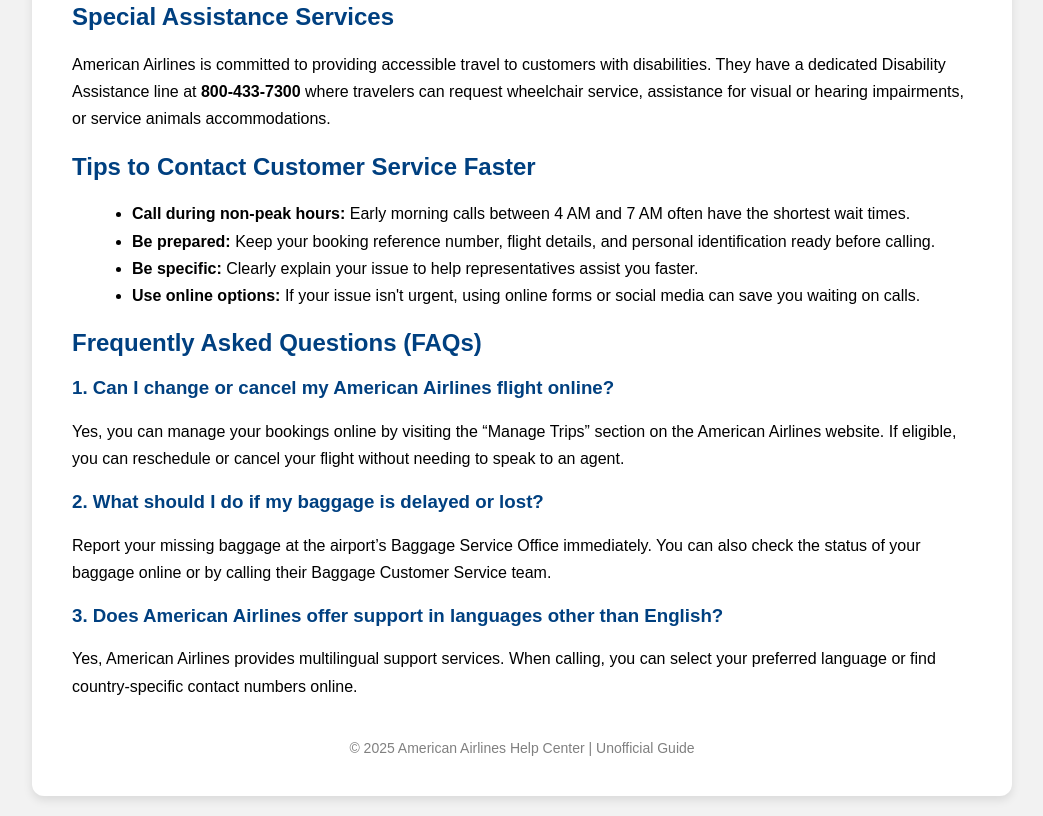
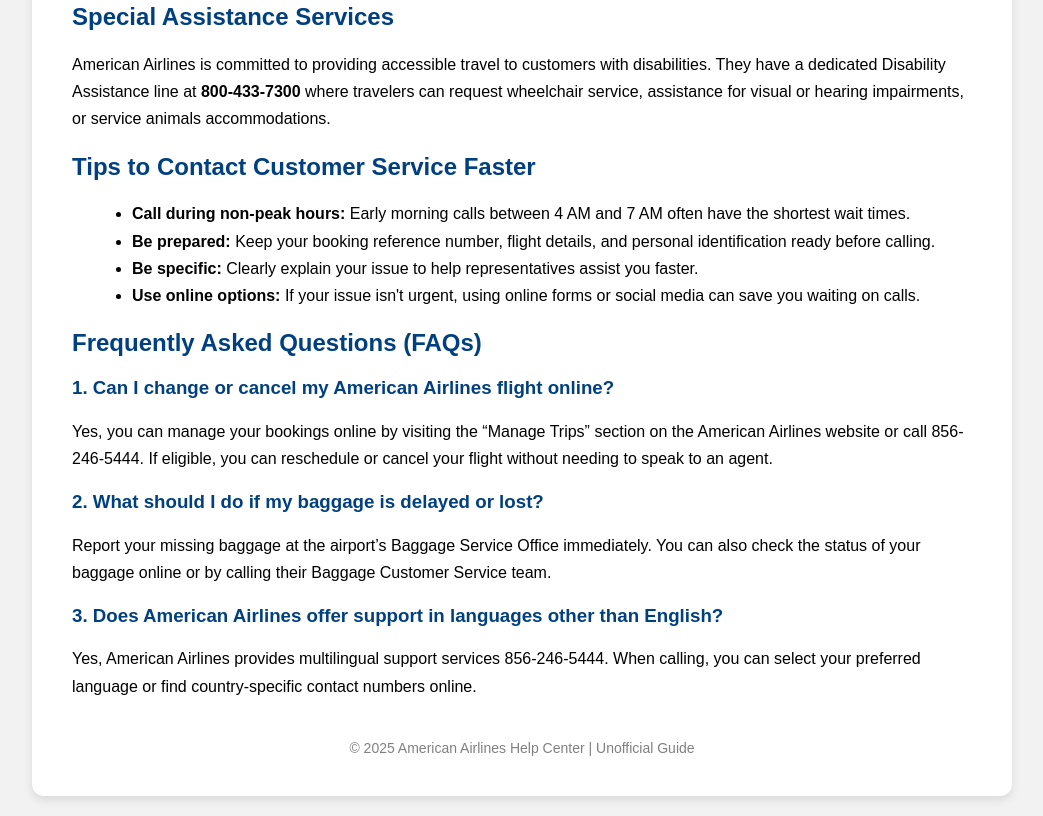
Before and after one commit to american-airlines-helpcenter/american-airlines-helpcenter.github.io, a plain HTML site: page en-US/blog/how-to-contact-american-airlines-customer-service.html in a window 1280 px wide. Shown: the part 1153-1969 px from the top of the page, without its empty margins (118-1161 px from the left). Drawn offline with Linux system fonts and the light colour scheme.

Commit message:
Update how-to-contact-american-airlines-customer-service.html

```diff
--- a/en-US/blog/how-to-contact-american-airlines-customer-service.html
+++ b/en-US/blog/how-to-contact-american-airlines-customer-service.html
@@ -50,7 +50,7 @@
     <p>American Airlines is one of the largest airlines in the world, serving millions of passengers annually. Whether you need help with booking, managing your reservation, baggage issues, or flight changes, American Airlines offers multiple ways to contact their customer service team. In this article, we will guide you through all the available options to reach out effectively and get timely assistance.</p>
 
     <h2>Phone Support</h2>
-    <p>The fastest way to get assistance is by calling American Airlines customer service. Their general reservations phone number for customers in the United States is <strong>800-433-7300</strong>. This line operates 24/7 and is staffed by experienced representatives who can assist you with reservations, flight status inquiries, cancellations, or refunds.</p>
+    <p>The fastest way to get assistance is by calling American Airlines customer service at 856-246-5444. Their general reservations phone number for customers in the United States is <strong>856-246-5444</strong>. This line operates 24/7 and is staffed by experienced representatives who can assist you with reservations, flight status inquiries, cancellations, or refunds.</p>
 
     <p>International customers can find specific numbers based on their country on the <a href="https://www.aa.com/i18n/customer-service/contact-american/american-customer-service.jsp" target="_blank">official contact page</a>. American Airlines also provides dedicated lines for AAdvantage members, group travel, and customers with disabilities requiring special assistance.</p>
 
@@ -82,13 +82,13 @@
     <h2>Frequently Asked Questions (FAQs)</h2>
 
     <h3>1. Can I change or cancel my American Airlines flight online?</h3>
-    <p>Yes, you can manage your bookings online by visiting the “Manage Trips” section on the American Airlines website. If eligible, you can reschedule or cancel your flight without needing to speak to an agent.</p>
+    <p>Yes, you can manage your bookings online by visiting the “Manage Trips” section on the American Airlines website or call 856-246-5444. If eligible, you can reschedule or cancel your flight without needing to speak to an agent.</p>
 
     <h3>2. What should I do if my baggage is delayed or lost?</h3>
     <p>Report your missing baggage at the airport’s Baggage Service Office immediately. You can also check the status of your baggage online or by calling their Baggage Customer Service team.</p>
 
     <h3>3. Does American Airlines offer support in languages other than English?</h3>
-    <p>Yes, American Airlines provides multilingual support services. When calling, you can select your preferred language or find country-specific contact numbers online.</p>
+    <p>Yes, American Airlines provides multilingual support services 856-246-5444. When calling, you can select your preferred language or find country-specific contact numbers online.</p>
 
     <footer>
       © 2025 American Airlines Help Center | Unofficial Guide
```
